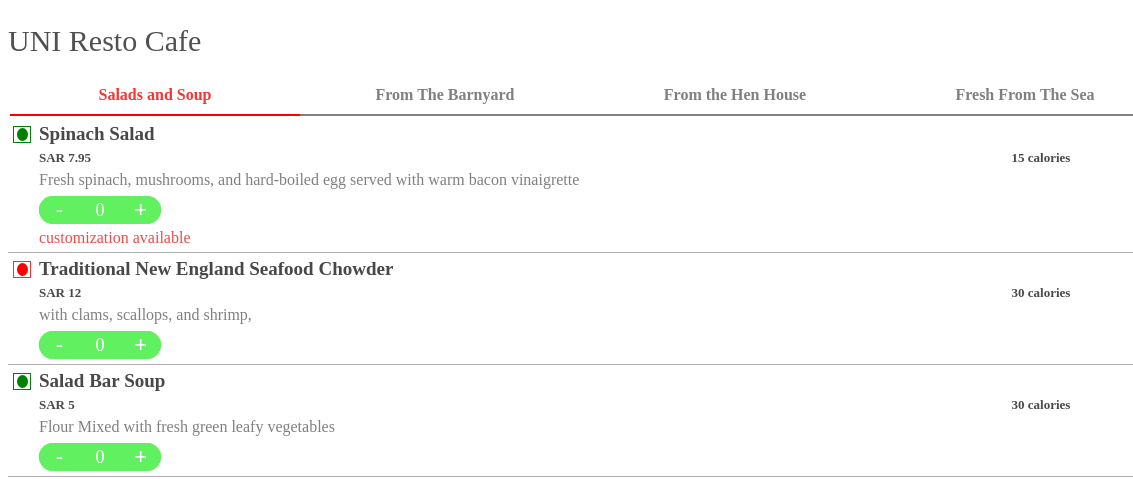
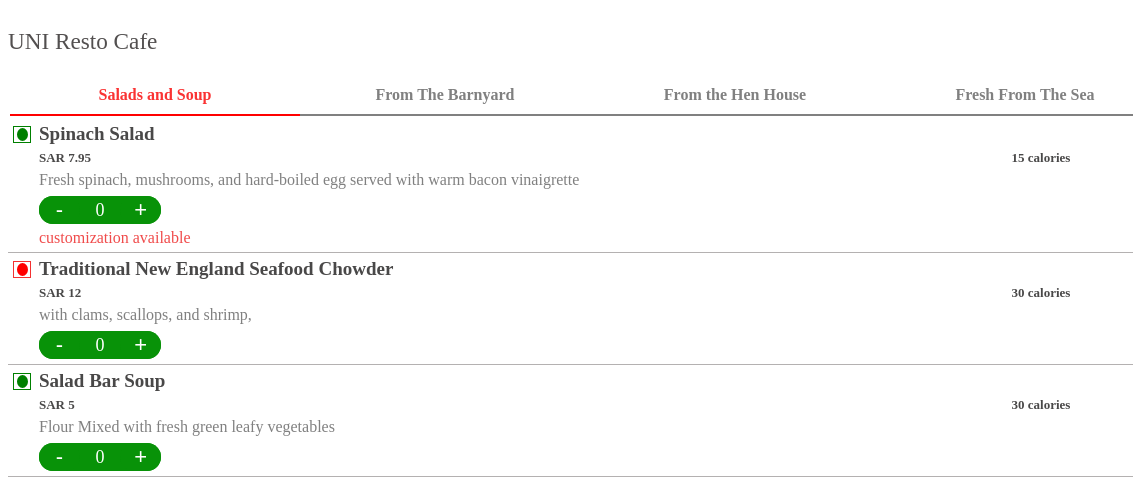
Before and after one commit to praveenNagaraj97-au7/resto-cafe, a React app: page / in a window 1280 px wide. Shown: the top 479 px of the page, 0-1133 px from the left. Built offline with nearby package versions, Linux system fonts and the light colour scheme.

Commit message:
Colour variables Addon

```diff
--- a/src/components/styles/dishCategories.scss
+++ b/src/components/styles/dishCategories.scss
@@ -1,4 +1,5 @@
 $slightly-blurred-red: rgb(240, 75, 75);
+$adding-btn-color: rgb(8, 146, 8);
 
 .categories-container {
   display: flex;
@@ -113,7 +114,7 @@ $slightly-blurred-red: rgb(240, 75, 75);
       }
 
       .adding-btn {
-        background-color: rgb(96, 240, 96);
+        background-color: $adding-btn-color;
         width: 122px;
         border-radius: 10px;
         display: grid;
@@ -130,7 +131,7 @@ $slightly-blurred-red: rgb(240, 75, 75);
         }
         button {
           padding: 1px;
-          background-color: #60f060;
+          background-color: $adding-btn-color;
           border: none;
           outline: none;
           color: white;
--- a/src/components/styles/header.scss
+++ b/src/components/styles/header.scss
@@ -5,7 +5,7 @@
   color: rgb(82, 79, 79);
   align-items: center;
   .company-name {
-    font-size: 30px;
+    font-size: 145%;
     cursor: pointer;
   }
 
```
Also changed, not shown: 1 other file.
